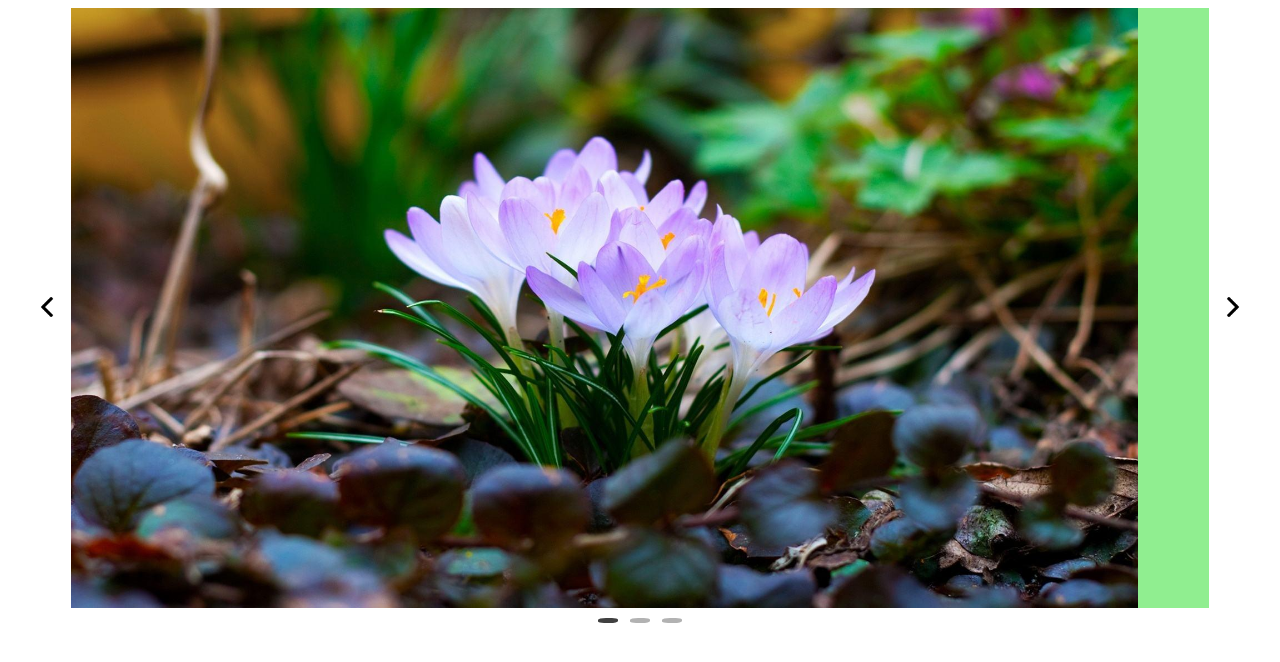
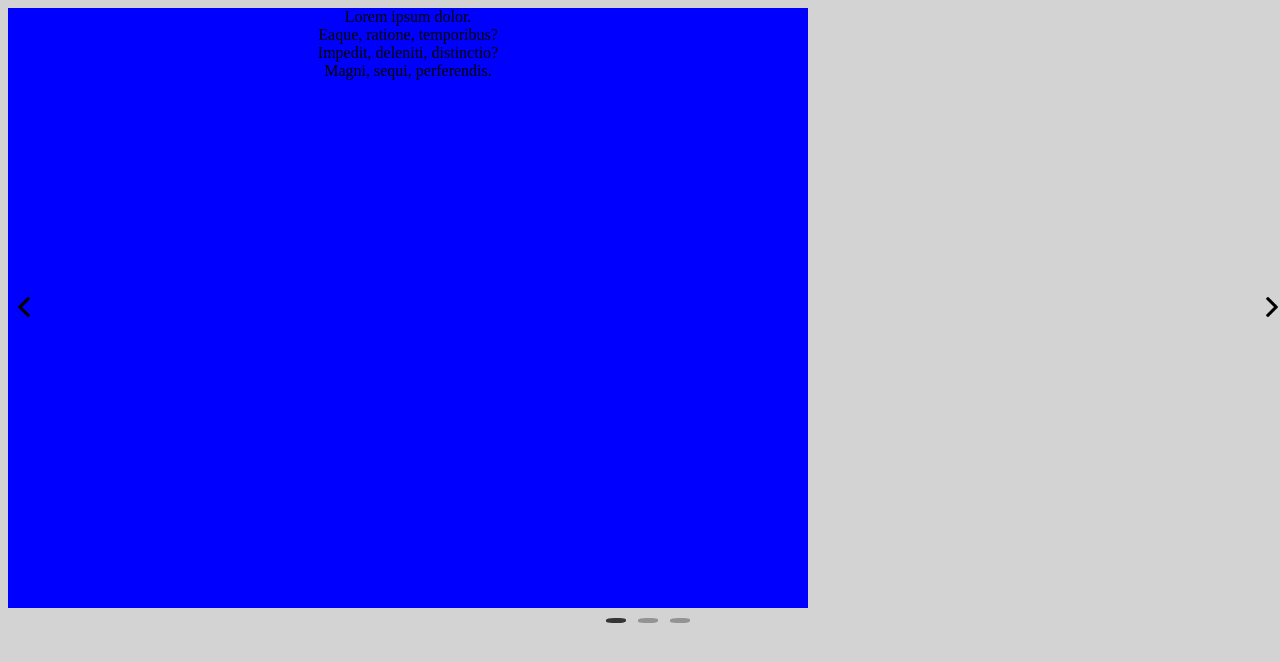
Before and after one commit to CodeSenpii/my-carousel, a plain HTML site: page index.html in a window 1280 px wide. Drawn offline with nearby package versions, Linux system fonts and the light colour scheme.

Commit message:
changes to images to Divs

```diff
--- a/index.html
+++ b/index.html
@@ -16,22 +16,31 @@
     </button>
     <div class="carousel__track-container">
       <ul class="carousel__track">
-        <li class="carousel__slide">
-          <img class="carousel_img" src="lilies.jpg" alt="">
+        <li class="carousel__slide current-slide">
+          <!-- <img class="carousel_img" src="lilies.jpg" alt=""> -->
+          <div class="content__story p1">
+            <p>Lorem ipsum dolor.</p>
+            <p>Eaque, ratione, temporibus?</p>
+            <p>Impedit, deleniti, distinctio?</p>
+            <p>Magni, sequi, perferendis.</p>
+          </div>
         </li>
         <li class="carousel__slide">
-          <img class="carousel_img" src="lilies.jpg" alt="">
+          <!-- <img class="carousel_img" src="lilies.jpg" alt=""> -->
+          <div class="content__story p2">red</div>
         </li>
         <li class="carousel__slide">
-          <img class="carousel_img" src="lilies.jpg" alt="">
+          <!-- <img class="carousel_img" src="lilies.jpg" alt=""> -->
+          <div class="content__story p3">brown</div>
         </li>
       </ul>
     </div> <!-- carousel track container-->
     <button class="carousel__button carousel__button--right">
       <img class="button_icon" src="right.png" alt="">
+
     </button>
     <div class="carousel__nav">
-      <button class="carousel__indicator current__slide"></button>
+      <button class="carousel__indicator current-slide"></button>
       <button class="carousel__indicator"></button>
       <button class="carousel__indicator"></button>
     </div>
--- a/index.js
+++ b/index.js
@@ -2,4 +2,42 @@
 const track = document.querySelector('.carousel__track');
 const slides = Array.from(track.children);
 const nextButton = document.querySelector('.carousel__button--right');
-const prevButton = document.querySelector('carousel__button--left');
+const prevButton = document.querySelector('.carousel__button--left');
+const dotsNav = document.querySelector('.carousel__nav');
+const dots = Array.from(dotsNav.children);
+const slideSize = slides[0].getBoundingClientRect();// dimension of the slide is importatnt
+console.log(slideSize.width * 0 + "px");
+console.log(slideSize);
+const slideWidth = slideSize.width;
+
+
+// arrage slides next to each other
+// slides[0].style.left = slideWidth * 0 + 'px';
+// slides[1].style.left = slideWidth * 1 + 'px';
+// slides[2].style.left = slideWidth * 2 + 'px';
+
+// // for loop
+// for (var x = 0; x<slides.length; x++){
+//   slides[x].style.left = slideWidth * x + 'px';
+// }
+
+// for each loop
+
+slides.forEach((slide, index) => {
+  slide.style.left = slideWidth * index + 'px';
+});
+
+
+
+nextButton.addEventListener('click', (e) => {
+  // move slides
+  const currentSlide = track.querySelector('.current-slide');
+  const nextSlide = currentSlide.nextElementSibling;
+
+  //move to next file
+  const amountToMove = nextSlide.style.left; // get value
+
+  track.style.transform = 'translateX(-' + amountToMove + ')';
+  currentSlide.classList.remove('current-slide');
+  nextSlide.classList.add('current-slide');
+});
--- a/styles.css
+++ b/styles.css
@@ -1,7 +1,13 @@
+html,body{
+  background: lightgrey;
+  width: 100%;
+  height:100%;
+  text-align: center;
+}
 .carousel{
   position: relative;
   height:600px;
-  width:90%;
+  width:100%;
   margin: 0 auto;
 }
 
@@ -16,7 +22,9 @@
   background: lightgreen;
   /* padding: 10px; */
   height: 100%;
+  width: 100vh;
   position: relative;
+  overflow: hidden;
 }
 
 /* each individual sile */
@@ -24,6 +32,8 @@
   padding:0;
   margin:0;
   list-style:none;
+  position: relative;
+  height: 100%;
 }
 
 /* carousel item */
@@ -31,6 +41,7 @@
   position: absolute;
   top:0;
   bottom:0;
+  transition: transform 250ms ease-in;
 }
 
 .carousel__button{
@@ -44,10 +55,11 @@
 }
 
 .carousel__button--left{
-  left:-40px;
+  left:0px;
+  z-index: 1;
 }
 .carousel__button--right{
-  right:-40px;
+  right:0px;
 }
 .button_icon{
   width:20px;
@@ -70,7 +82,29 @@
   margin: 0 6px;
   cursor: pointer;
 }
-.current__slide{
+.current-slide{
   background: darkgrey;
-  background:rgba(0,0,0,0.75)
+  background:rgba(0,0,0,0.75);
 }
+.content__story{
+  height:600px;
+  width: 100vh;
+  padding: 0;
+  margin: 0;
+}
+.p1{
+  background: blue;
+  position: relative;
+
+}
+.p2{
+  background: red;
+}
+.p3{
+  background:brown;
+}
+p{
+  margin:0;
+  text-align: center;
+
+}
```
